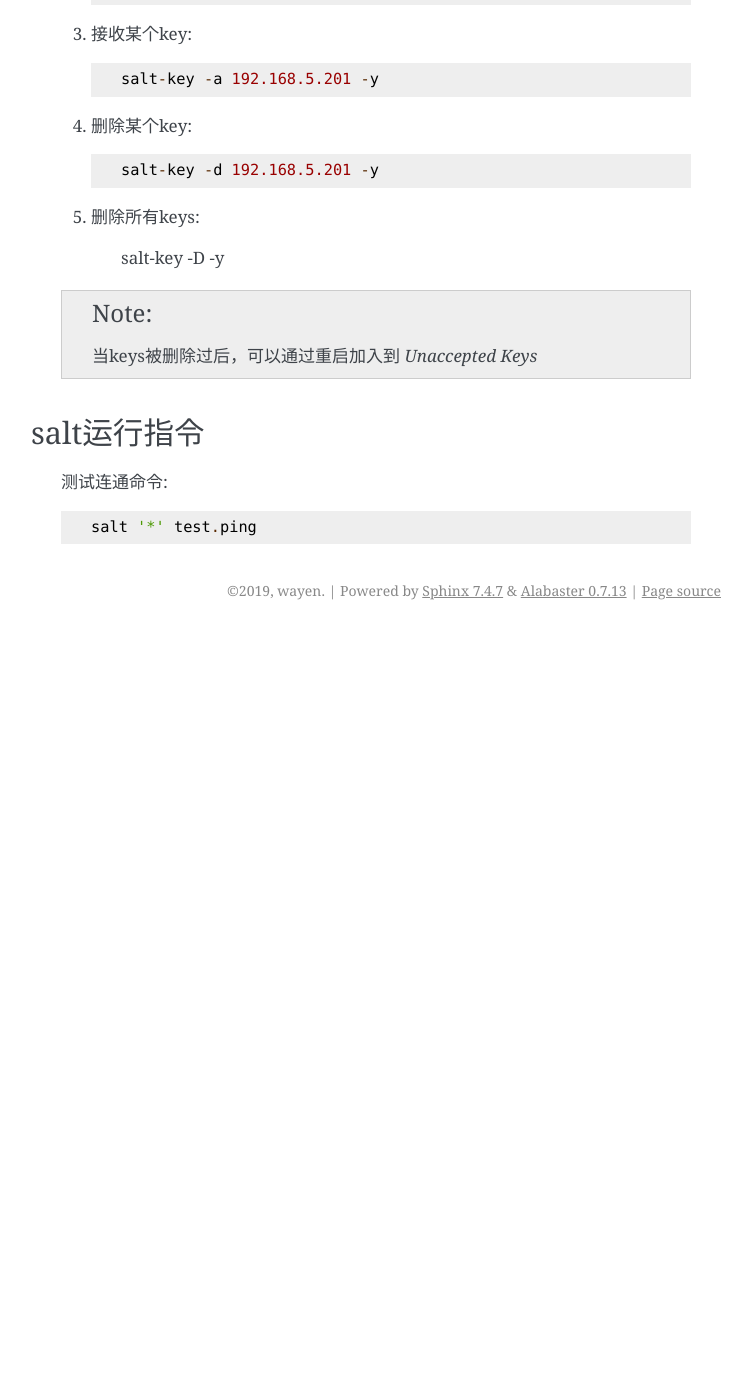
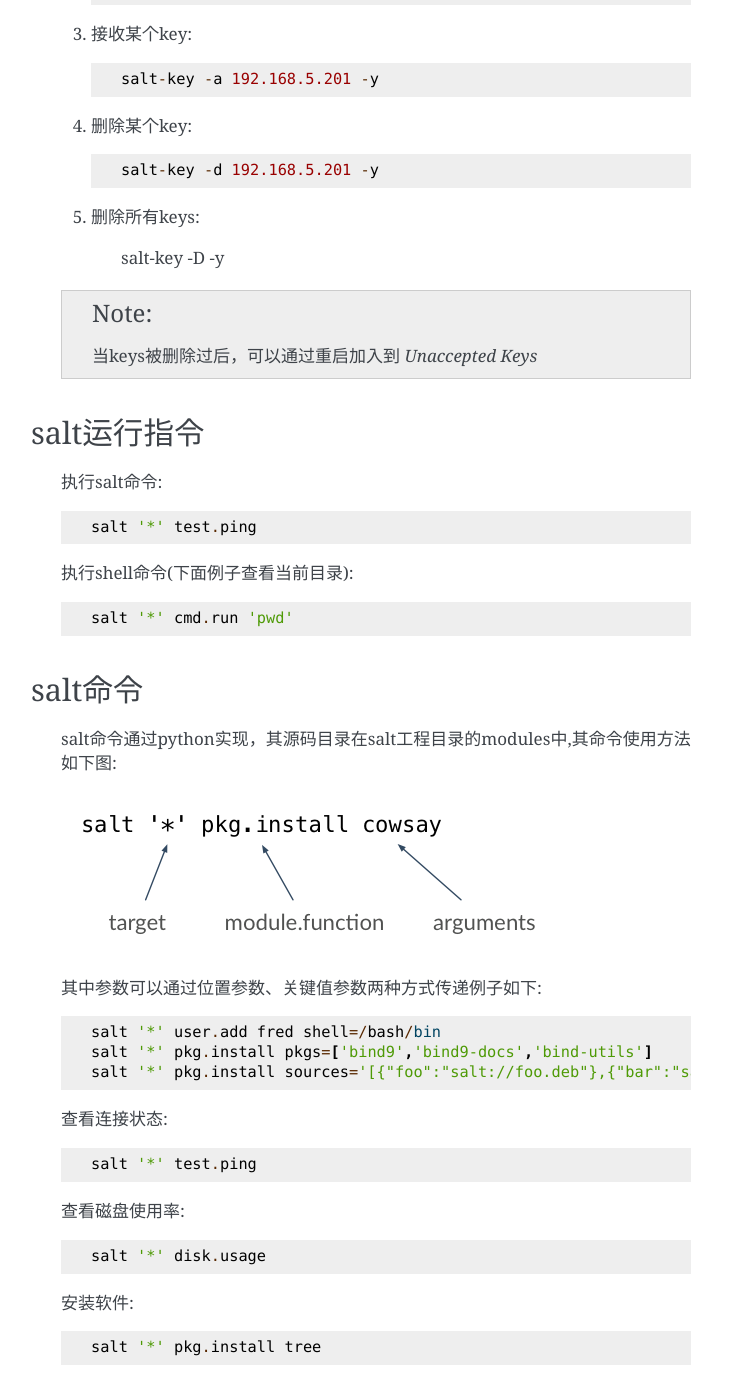
Before and after one commit to wojunnihou/pylearn, a Sphinx documentation site: the page built from doc/source/devops/salt.rst, in a window 1280 px wide and 1400 px high, scrolled down 1747 px. Shown: the whole window, without its empty margins (389-1141 px from the left). Built offline with Sphinx 7.4.7, drawn with Linux system fonts in a browser that asks for light colours; before the commit the page ends 2377 px from its top, so only the background shows below that.

Commit message:
salt基本使用

```diff
--- a/doc/source/devops/salt.rst
+++ b/doc/source/devops/salt.rst
@@ -96,6 +96,36 @@ salt认证
 salt运行指令
 --------------
 
-    测试连通命令::
+    执行salt命令::
 
         salt '*' test.ping
+
+    执行shell命令(下面例子查看当前目录)::
+
+        salt '*' cmd.run 'pwd'
+
+
+salt命令
+----------
+
+    salt命令通过python实现，其源码目录在salt工程目录的modules中,其命令使用方法如下图:
+
+    .. image:: salt-cmd-syntax.png
+
+    其中参数可以通过位置参数、关键值参数两种方式传递例子如下::
+
+        salt '*' user.add fred shell=/bash/bin
+        salt '*' pkg.install pkgs=['bind9','bind9-docs','bind-utils']
+        salt '*' pkg.install sources='[{"foo":"salt://foo.deb"},{"bar":"salt://bar.deb"}}'
+
+    查看连接状态::
+
+        salt '*' test.ping
+
+    查看磁盘使用率::
+
+        salt '*' disk.usage
+
+    安装软件::
+
+        salt '*' pkg.install tree
```
